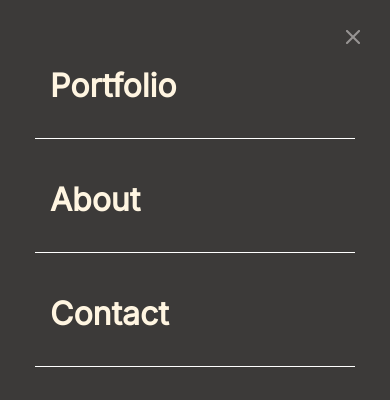
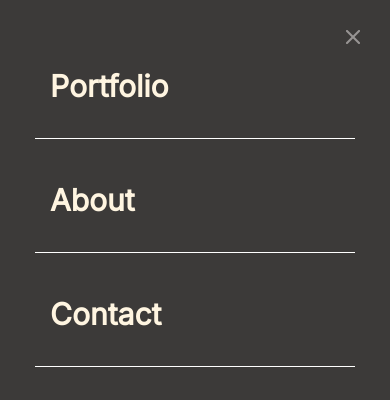
Before and after one commit to JakariaJishan/portfolio-microverse, a website: page index.html in a window 390 px wide. Both pictures are taken after a click on the item 344 px from the left and 46 px from the top of the page. Shown: the top 400 px of the page. Drawn offline with Linux system fonts and the light colour scheme.

Commit message:
Fix-conflict-with-main-branch

```diff
--- a/style.css
+++ b/style.css
@@ -119,9 +119,8 @@ header ul li:hover {
 }
 
 .mobile-item a {
-  text-decoration:none;
   display: block;
-  font-size: 32px;
+  font-size: 30px;
   line-height: 44px;
   color: #fff5e1;
   margin-top: 24px;
```
